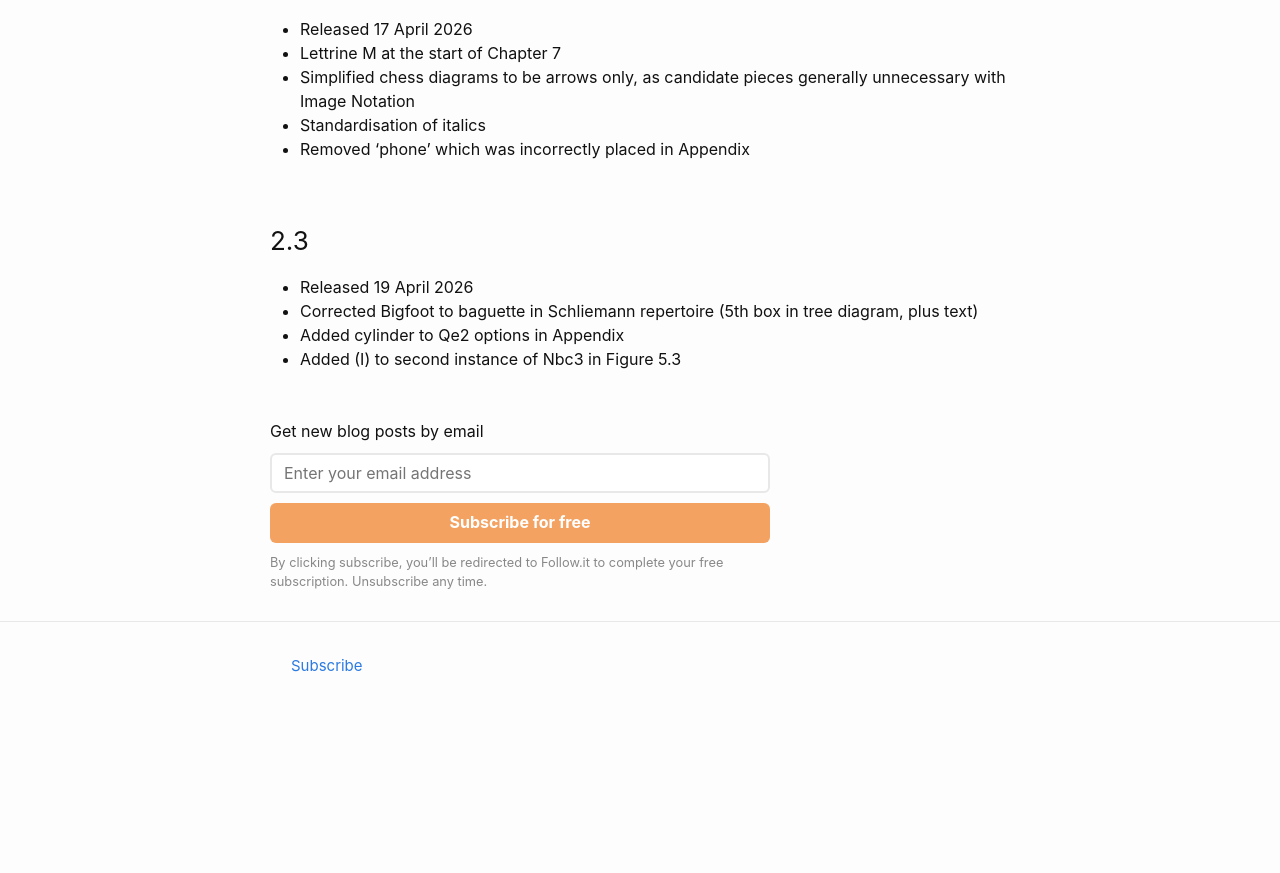
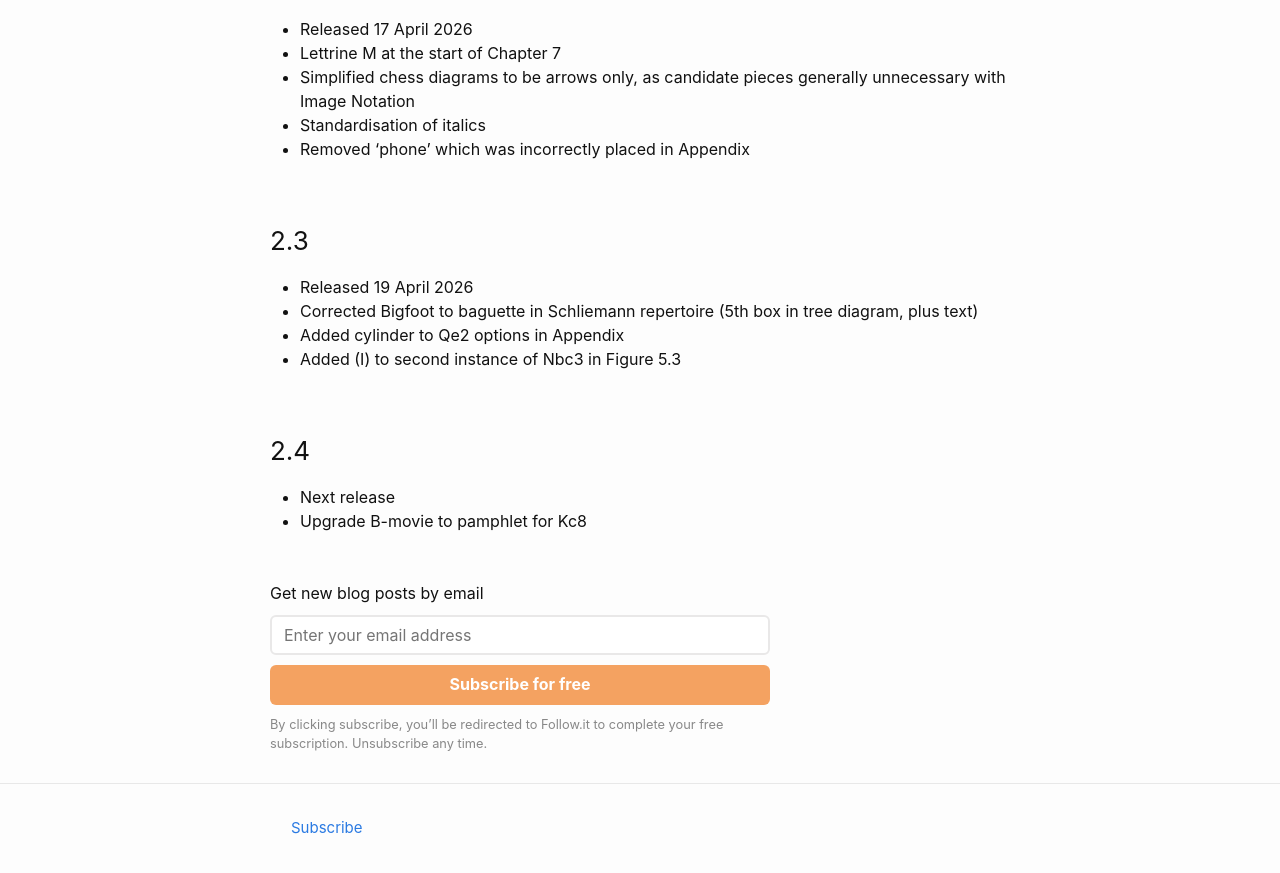
Before and after one commit to liontailedmacaque/liontailedmacaque.github.io, a Jekyll site: the page built from chessmemorypalace/versions.md, in a window 1280 px wide and 900 px high, scrolled down 4453 px. Shown: the top 873 px of the window. Built offline with Jekyll 4.4.1, drawn with Linux system fonts in a browser that asks for light colours; before the commit the page ends 5191 px from its top, so only the background shows below that.

Commit message:
Update versions.md

```diff
--- a/chessmemorypalace/versions.md
+++ b/chessmemorypalace/versions.md
@@ -120,3 +120,7 @@ This page lists the versions and the changes that have been made. The most signi
 - Corrected Bigfoot to baguette in Schliemann repertoire (5th box in tree diagram, plus text)
 - Added cylinder to Qe2 options in Appendix
 - Added (I) to second instance of Nbc3 in Figure 5.3
+
+### 2.4
+- Next release
+- Upgrade B-movie to pamphlet for Kc8
```
